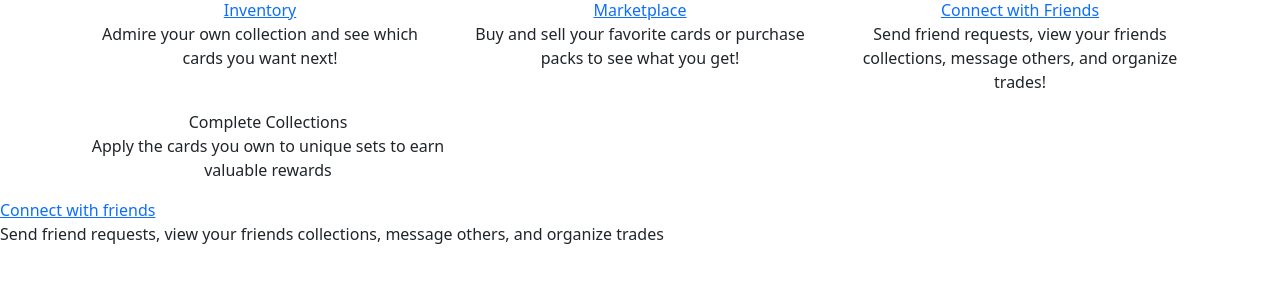
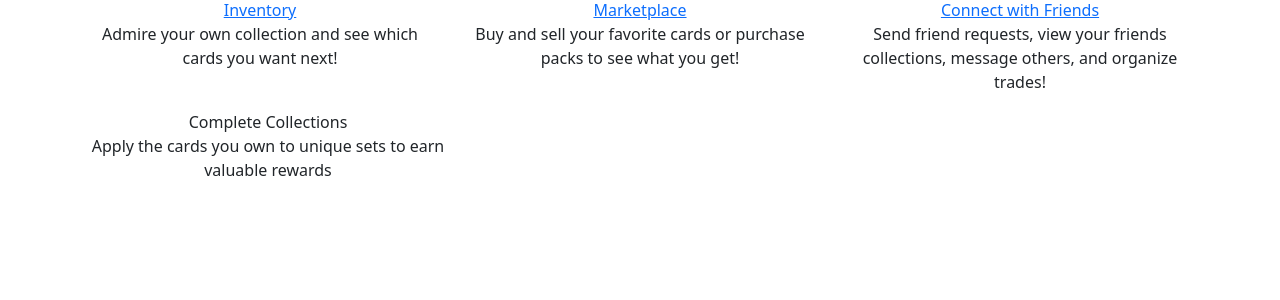
Before and after one commit to IWU-CS253/project-cards, a Flask app: page /home in a window 1280 px wide. Shown: the part 170-470 px from the top of that part. Run offline with Flask 2, Linux system fonts and the light colour scheme; the page is wider than the window, and the part outside it is not shown.

Commit message:
Removed an extra friends link on our home page

```diff
--- a/templates/home.html
+++ b/templates/home.html
@@ -27,10 +27,4 @@
         </div>
     </div>
 
-<div class="row">
-    <a href="{{ url_for('connect_with_friends') }}"> Connect with friends</a>
-    <p>Send friend requests, view your friends collections, message others, and organize trades</p>
-</div>
-</body>
-
 {% endblock %}
```
Also changed, not shown: flaskr.db (deleted).
